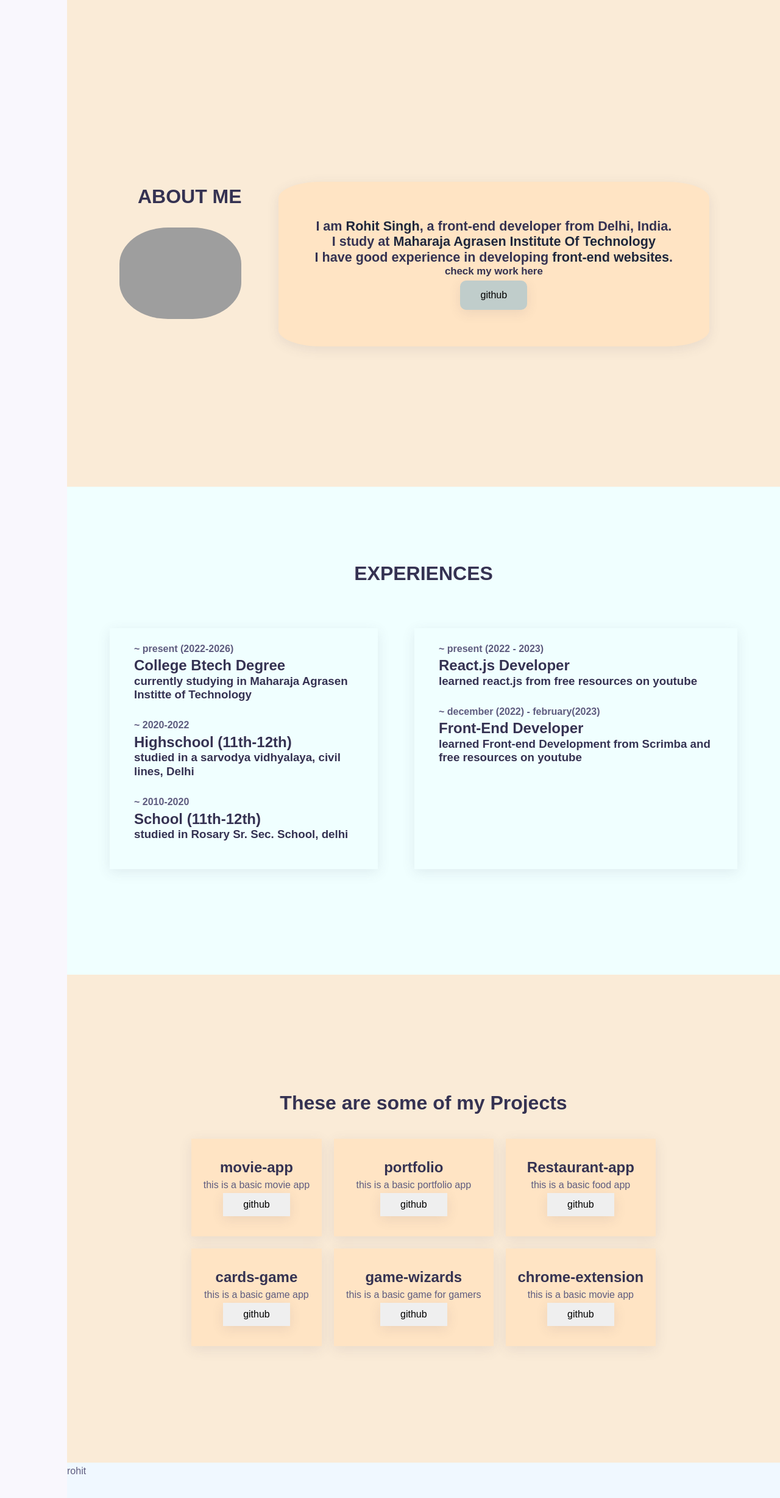
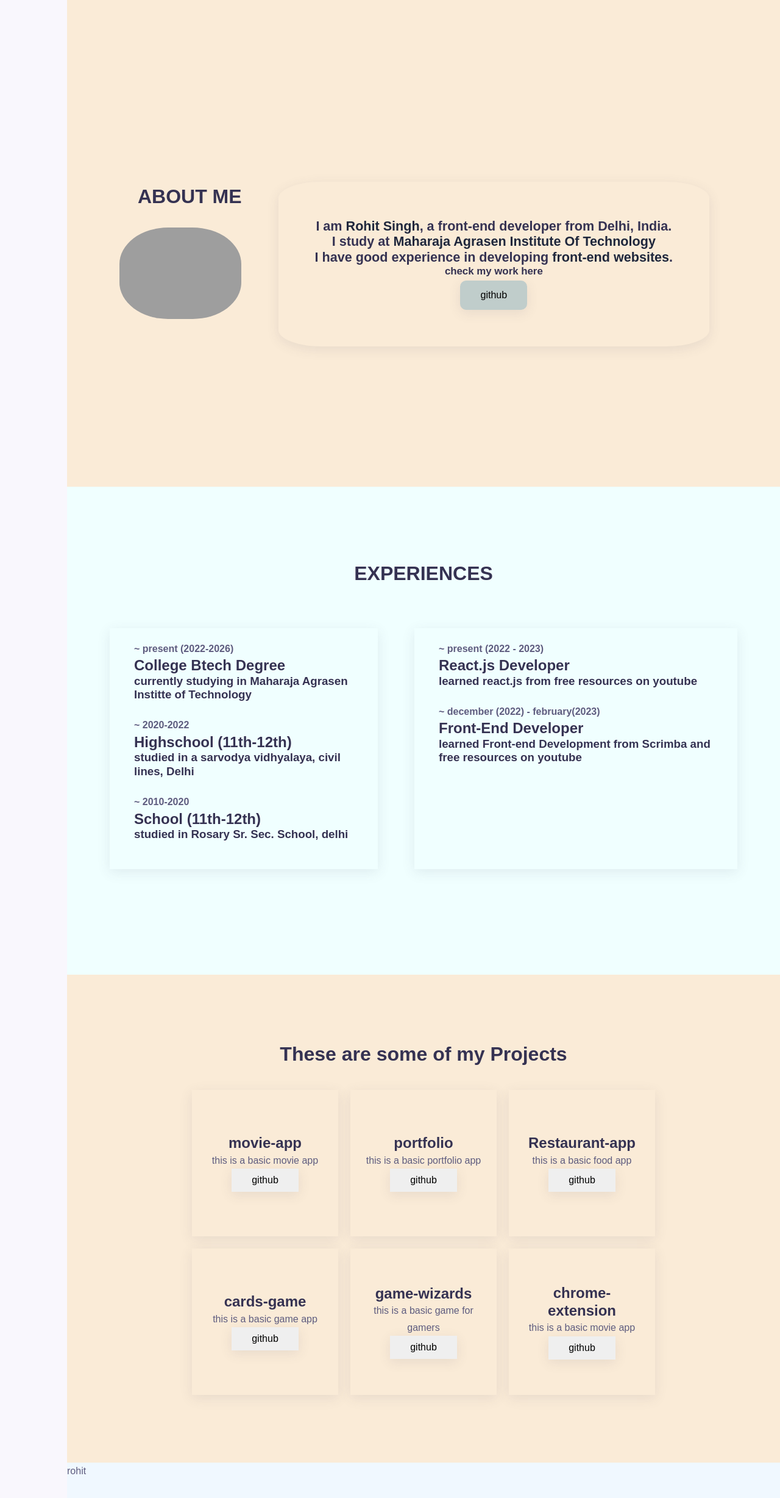
Before and after one commit to Rohit9804/portfolio_react, a React (Create React App) app: page / in a window 1280 px wide. Shown: the part 802-3258 px from the top of the page at 61% size. Built offline with nearby package versions, Linux system fonts and the light colour scheme; grey boxes are pictures that could not be loaded.

Commit message:
fourth update

```diff
--- a/src/components/about/about.css
+++ b/src/components/about/about.css
@@ -11,7 +11,7 @@
 .about__section{
     margin: 30px;
     /* background-color: #ccae98; */
-    background-color: bisque;
+    background-color: antiquewhite;
     padding: 60px;
     border-radius: 10%;
     margin-top: 100px;
@@ -28,7 +28,7 @@ img{
     border-radius: 40%;
 }
 .about__section:hover{
-    background-color: #78a36b;
+    background-color: bisque;
 }
 .h1tag{
     margin: 30px;
--- a/src/components/resume/resume.css
+++ b/src/components/resume/resume.css
@@ -14,7 +14,7 @@
     grid-gap: 5px;
     column-gap: 20px;
     row-gap: 20px;
-    grid: 10rem 10rem/ auto auto auto;
+    grid: 15rem 15rem/ 15rem 15rem 15rem;
 }
 .project1,
 .project2,
@@ -22,7 +22,7 @@
 .project4,
 .project5,
 .project6{
-    background-color: bisque;
+    background-color: antiquewhite;
     display: flex;
     flex-direction: column;
     justify-content: center;
@@ -31,3 +31,11 @@
     text-align: center;
     box-shadow: var(--shadow);
 }
+.project1:hover,
+.project2:hover,
+.project3:hover,
+.project4:hover,
+.project5:hover,
+.project6:hover {
+    background-color: bisque;
+}
```
